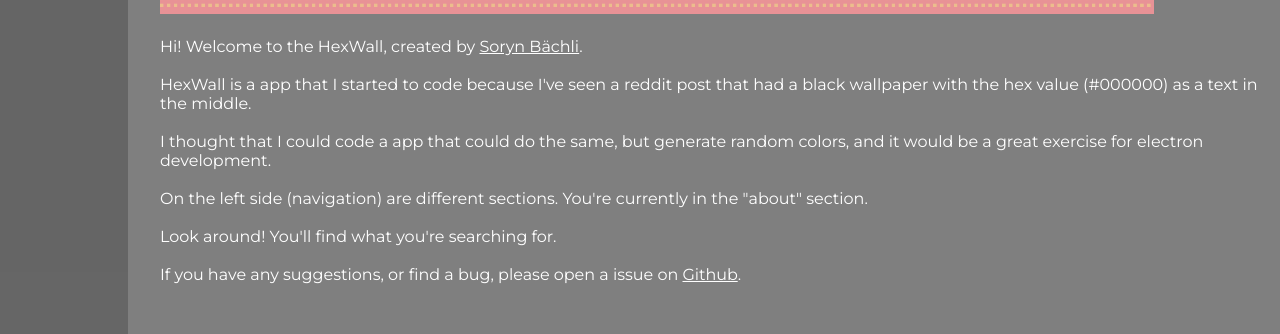
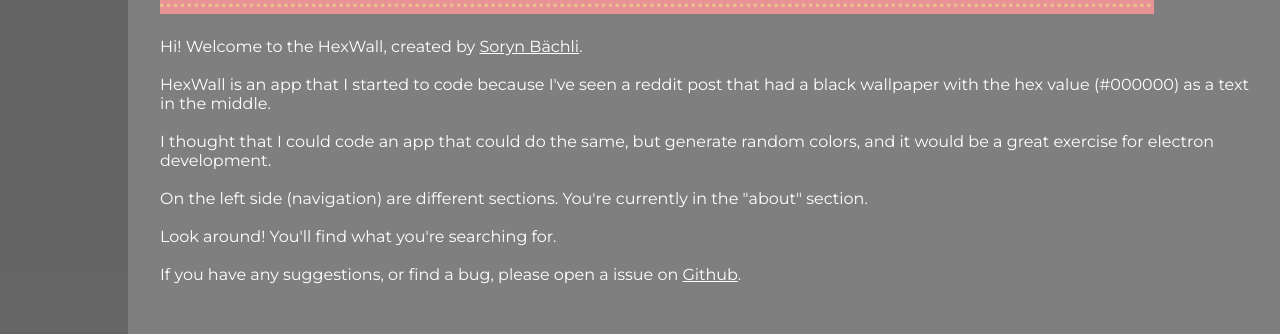
Before and after one commit to Soryyyn/ColorWall, an Electron app: page page/index.html in a window 1280 px wide. Shown: the part 239-573 px from the top of the page. Drawn offline with Linux system fonts and the light colour scheme; no server answers.

Commit message:
fixed spelling mistake

```diff
--- a/page/index.html
+++ b/page/index.html
@@ -31,11 +31,11 @@
           onclick="openLink('https://github.com/Soryyyn')">Soryn
           Bächli</a>.<br><br>
 
-        HexWall is a app that I started to code because
+        HexWall is an app that I started to code because
         I've seen a reddit post that had a black wallpaper
         with the hex value (#000000) as a text in the middle.<br><br>
 
-        I thought that I could code a app that could do the same,
+        I thought that I could code an app that could do the same,
         but generate random colors, and it would be a great exercise
         for electron development.<br><br>
 
```
